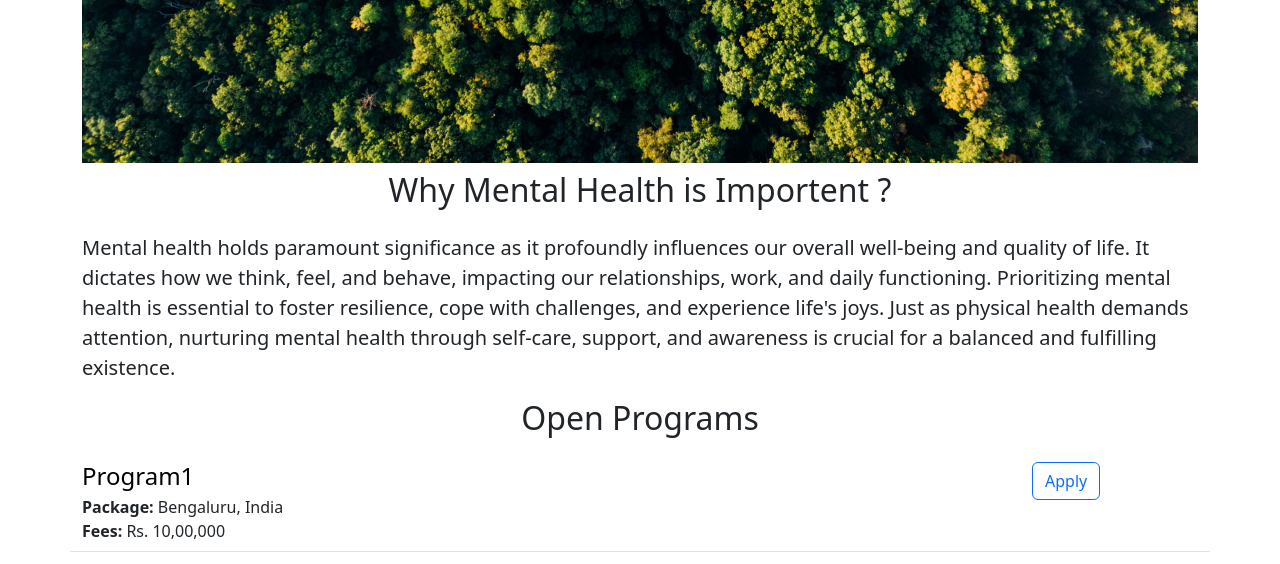
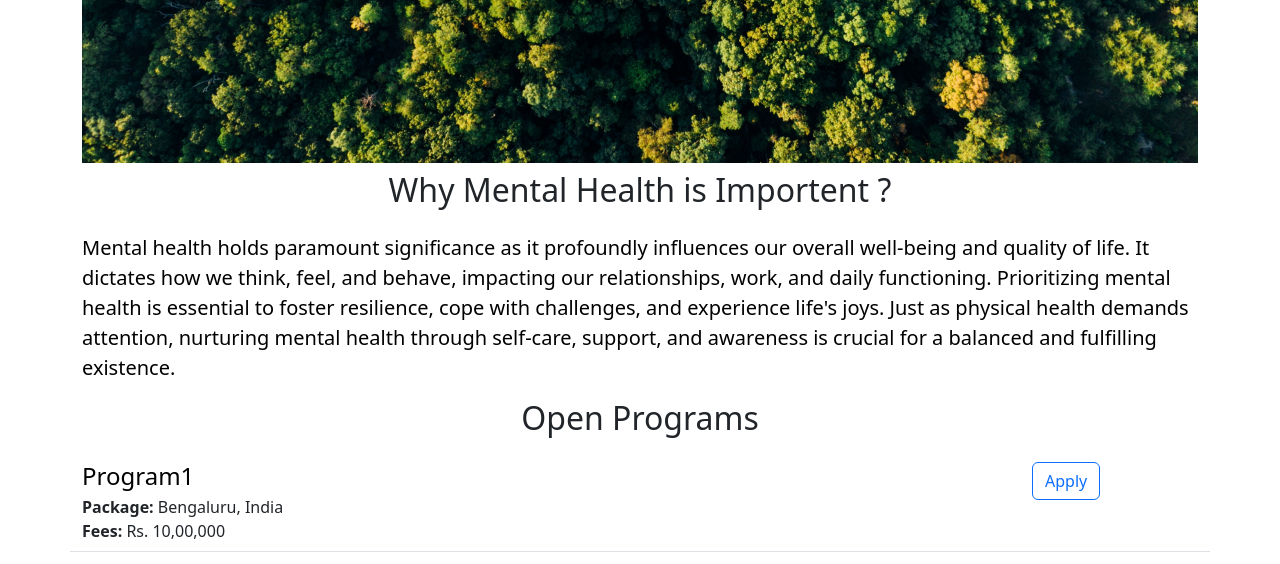
Before and after one commit to rajnibala/modern-saint-meditation-w2, a Flask app: page / in a window 1280 px wide. Shown: the part 613-1177 px from the top of the page. Run offline with Flask 3, Linux system fonts and the light colour scheme.

Commit message:
color change black p

```diff
--- a/templates/Home.html
+++ b/templates/Home.html
@@ -21,7 +21,7 @@
    <img class="img-fluid"
      id="banner" src="https://modern-saint-meditation--rajni-balabala.repl.co/static/msmbg.jpeg">
 <h2 class= "text-center mt-2 mb-4">Why Mental Health is Importent ?</h2>
-     <p class="lead">
+     <p class="lead" style="color: black;">
        Mental health holds paramount significance as it profoundly influences our overall well-being and quality of life. It dictates how we think, feel, and behave, impacting our relationships, work, and daily functioning. Prioritizing mental health is essential to foster resilience, cope with challenges, and experience life's joys. Just as physical health demands attention, nurturing mental health through self-care, support, and awareness is crucial for a balanced and fulfilling existence.
      </p>
 
```
